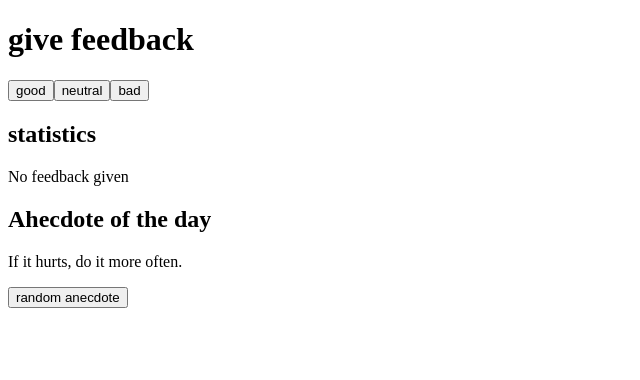
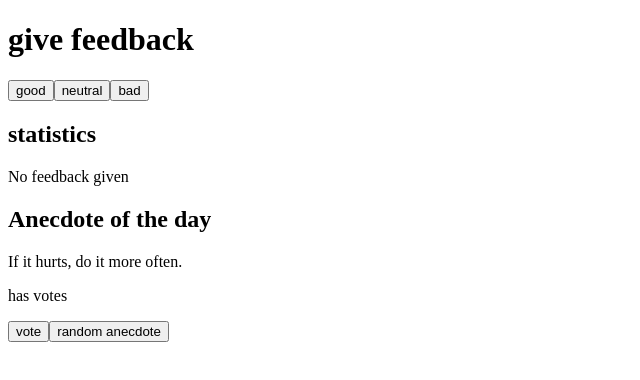
Before and after one commit to rajuruoho/fullstack-open, a React (Create React App) app in the folder part1/: page / in a window 1280 px wide. Shown: the top 380 px of the page, without its empty margins (0-640 px from the left). Built offline with nearby package versions, Linux system fonts and the light colour scheme.

Commit message:
1.13 with NaN values in array

```diff
--- a/part1/src/App.js
+++ b/part1/src/App.js
@@ -12,6 +12,7 @@ const StatisticLine = (props) => {
     </tr>
   )
 }
+
 const Statistics = (props) => {
 
   const getTotal = () => {
@@ -69,6 +70,8 @@ const App = () => {
     'Programming without an extremely heavy use of console.log is same as if a doctor would refuse to use x-rays or blood tests when dianosing patients.'
   ]
 
+  const [points, setPoints] = useState([])
+
   const handleGoodClick = () => {
     setGood(good + 1)
   }
@@ -85,6 +88,23 @@ const App = () => {
     setAnecdote(Math.floor(Math.random() * (anecdotes.length)))
   }
 
+  const getAnecdoteVotes = () => {
+    return points[selectedAnecdote]
+  }
+
+  const handleVoteAnecdote = () => {
+    if (!(points)) {
+      const copy = new Uint8Array(anecdotes.length)
+      //const copy = [0, 0, 0, 0, 0, 0, 0]
+      copy[selectedAnecdote] += 1
+    }
+
+      const copy = [...points]
+      copy[selectedAnecdote] += 1
+
+    setPoints(copy)
+  }
+
   return (
     <div>
         <h1>give feedback</h1>
@@ -92,8 +112,10 @@ const App = () => {
         <Button handleClick={() => handleNeutralClick()} text="neutral" />
         <Button handleClick={() => handleBadClick()} text="bad" />
         <Statistics good={good} neutral={neutral} bad={bad} />
-        <h2>Ahecdote of the day</h2>
+        <h2>Anecdote of the day</h2>
 	<p>{anecdotes[selectedAnecdote]}</p>
+        <p>has {getAnecdoteVotes()} votes </p>
+        <Button handleClick={() => handleVoteAnecdote()} text="vote" />
         <Button handleClick={() => handleRandomAnecdote()} text="random anecdote" />
     </div>
   )
```
